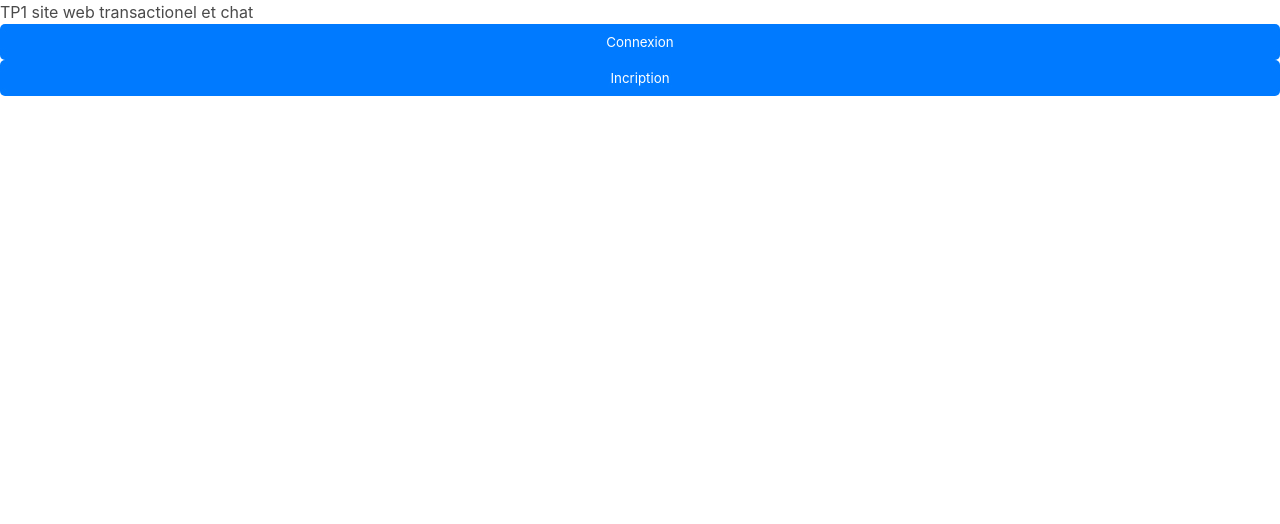
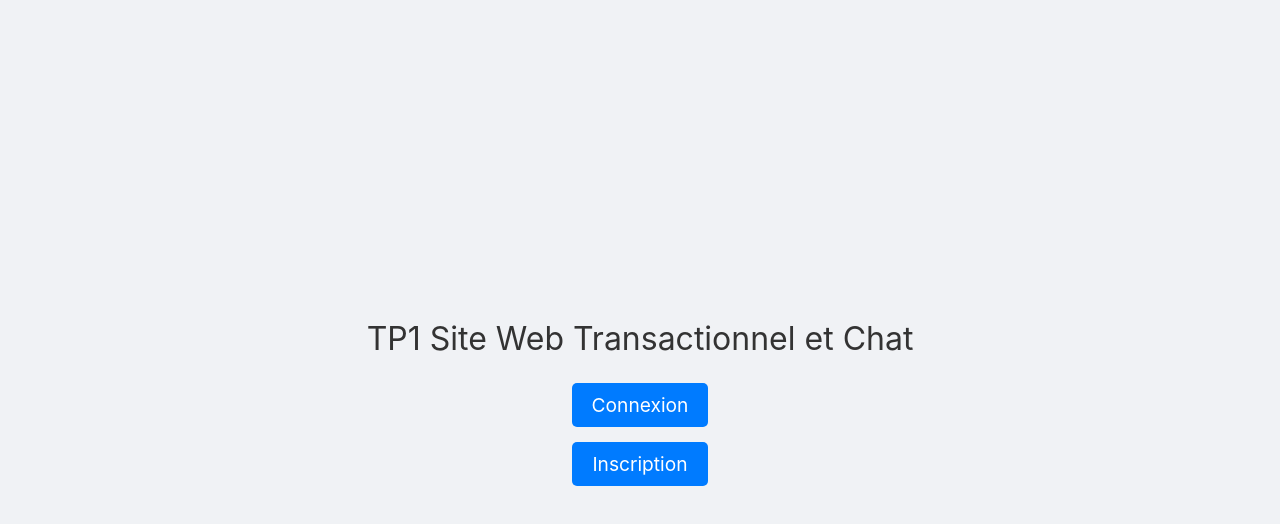
Before and after one commit to RouaBenSlama/TP1-web-2, a React (Vite) app: page / in a window 1280 px wide. Shown: the top 524 px of the page. Built offline with nearby package versions, Linux system fonts and the light colour scheme; no server answers.

Commit message:
modified register and added dashboard

```diff
--- /dev/null
+++ b/src/composants/Home.css
@@ -0,0 +1,35 @@
+.home-container {
+    display: flex;
+    flex-direction: column;
+    align-items: center;
+    justify-content: center;
+    height: 100vh;
+    background-color: #f0f2f5;
+}
+
+.home-title {
+    font-size: 2rem;
+    margin-bottom: 20px;
+    color: #333;
+}
+
+.button-container {
+    display: flex;
+    flex-direction: column;
+    gap: 15px;
+}
+
+.home-btn {
+    padding: 10px 20px;
+    font-size: 1.2rem;
+    color: white;
+    background-color: #007bff;
+    border: none;
+    border-radius: 5px;
+    cursor: pointer;
+    transition: background-color 0.3s ease;
+}
+
+.home-btn:hover {
+    background-color: #0056b3;
+}
--- a/src/composants/Home.jsx
+++ b/src/composants/Home.jsx
@@ -1,27 +1,30 @@
 import { useNavigate } from "react-router-dom";
-
-
+import "./Home.css";
 
 function Home() {
-
-    const navigate = useNavigate()
+    const navigate = useNavigate();
 
     const handleBtnConnexion = () => {
-        navigate("/connexion")
-    }
+        navigate("/connexion");
+    };
 
     const handleBtnInscription = () => {
-        navigate("/register")
-    }
-    return(
-        <div>
-            <label> <h1>TP1 site web transactionel et chat </h1></label>
-            <div>
-                <button onClick={handleBtnConnexion}> Connexion </button>
-                <br />
-                <button onClick={handleBtnInscription}> Incription </button>
+        navigate("/register");
+    };
+
+    return (
+        <div className="home-container">
+            <h1 className="home-title">TP1 Site Web Transactionnel et Chat</h1>
+            <div className="button-container">
+                <button className="home-btn" onClick={handleBtnConnexion}>
+                    Connexion
+                </button>
+                <button className="home-btn" onClick={handleBtnInscription}>
+                    Inscription
+                </button>
             </div>
         </div>
-    )
+    );
 }
+
 export default Home;
--- a/src/composants/PageRegister.css
+++ b/src/composants/PageRegister.css
@@ -1,11 +1,21 @@
-/* src/Auth.css */
+/* Make sure the page takes full height */
+body, html {
+    height: 100%;
+    margin: 0;
+    font-family: Arial, sans-serif;
+}
+
+/* Center the form in a smaller box */
 .auth-container {
-    width: 300px;
-    margin: auto;
+    width: 350px; /* A smaller width for a compact look */
     padding: 20px;
     background-color: #fff;
     border-radius: 10px;
     box-shadow: 0px 0px 10px rgba(0, 0, 0, 0.1);
+    position: absolute;
+    top: 50%;
+    left: 50%;
+    transform: translate(-50%, -50%); /* This centers the box */
 }
 
 .input-group {
```
Also changed, not shown: src/composants/Dashboard.jsx (added). Lines whose indentation alone changed are shown as unchanged.
